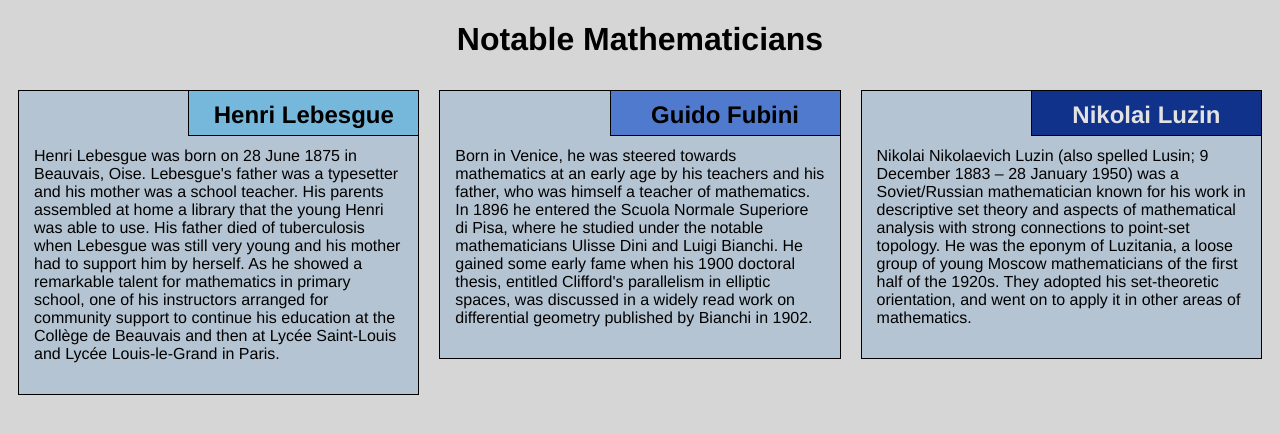
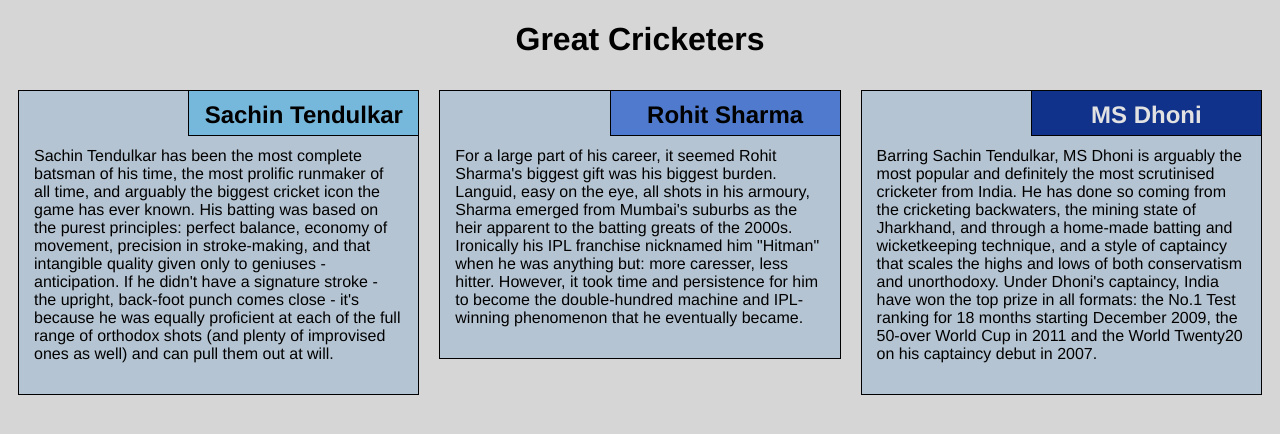
Before and after one commit to sumit0106/Coursera-Test, a plain HTML site: page module2-solutions/index.html in a window 1280 px wide. Drawn offline with Linux system fonts and the light colour scheme.

Commit message:
HTML File

```diff
--- a/module2-solutions/index.html
+++ b/module2-solutions/index.html
@@ -9,33 +9,31 @@
 </head>
 
 <body>
-    <h1>Notable Mathematicians</h1>
+    <h1>Great Cricketers</h1>
     <div class="row">
         <div class="col-lg-4 col-md-6 col-sm-12">
             <section class="lebesgue">
-                <h2>Henri Lebesgue</h2>
+                <h2>Sachin Tendulkar</h2>
                 <p>
-                    Henri Lebesgue was born on 28 June 1875 in Beauvais, Oise. Lebesgue's father was a typesetter and his mother was a school teacher. His parents assembled at home a library that the young Henri was able to use. His father died of tuberculosis when Lebesgue
-                    was still very young and his mother had to support him by herself. As he showed a remarkable talent for mathematics in primary school, one of his instructors arranged for community support to continue his education at the Collège de
-                    Beauvais and then at Lycée Saint-Louis and Lycée Louis-le-Grand in Paris.
+                   Sachin Tendulkar has been the most complete batsman of his time, the most prolific runmaker of all time, and arguably the biggest cricket icon the game has ever known. His batting was based on the purest principles: perfect balance, economy of movement, precision in stroke-making, and that intangible quality given only to geniuses - anticipation. If he didn't have a signature stroke - the upright, back-foot punch comes close - it's because he was equally proficient at each of the full range of orthodox shots (and plenty of improvised ones as well) and can pull them out at will.
                 </p>
             </section>
         </div>
         <div class="col-lg-4 col-md-6 col-sm-12">
             <section class="fubini">
-                <h2>Guido Fubini</h2>
+                <h2>Rohit Sharma</h2>
                 <p>
-                    Born in Venice, he was steered towards mathematics at an early age by his teachers and his father, who was himself a teacher of mathematics. In 1896 he entered the Scuola Normale Superiore di Pisa, where he studied under the notable mathematicians Ulisse
-                    Dini and Luigi Bianchi. He gained some early fame when his 1900 doctoral thesis, entitled Clifford's parallelism in elliptic spaces, was discussed in a widely read work on differential geometry published by Bianchi in 1902.
+                    For a large part of his career, it seemed Rohit Sharma's biggest gift was his biggest burden. Languid, easy on the eye, all shots in his armoury, Sharma emerged from Mumbai's suburbs as the heir apparent to the batting greats of the 2000s. Ironically his IPL franchise nicknamed him "Hitman" when he was anything but: more caresser, less hitter.
+
+However, it took time and persistence for him to become the double-hundred machine and IPL-winning phenomenon that he eventually became.
                 </p>
             </section>
         </div>
         <div class="col-lg-4 col-md-12 col-sm-12">
             <section class="luzin">
-                <h2>Nikolai Luzin</h2>
+                <h2>MS Dhoni</h2>
                 <p>
-                    Nikolai Nikolaevich Luzin (also spelled Lusin;   9 December 1883 – 28 January 1950) was a Soviet/Russian mathematician known for his work in descriptive set theory and aspects of mathematical analysis with strong connections to point-set topology. He was
-                    the eponym of Luzitania, a loose group of young Moscow mathematicians of the first half of the 1920s. They adopted his set-theoretic orientation, and went on to apply it in other areas of mathematics.
+                    Barring Sachin Tendulkar, MS Dhoni is arguably the most popular and definitely the most scrutinised cricketer from India. He has done so coming from the cricketing backwaters, the mining state of Jharkhand, and through a home-made batting and wicketkeeping technique, and a style of captaincy that scales the highs and lows of both conservatism and unorthodoxy. Under Dhoni's captaincy, India have won the top prize in all formats: the No.1 Test ranking for 18 months starting December 2009, the 50-over World Cup in 2011 and the World Twenty20 on his captaincy debut in 2007.
                 </p>
             </section>
         </div>
```
